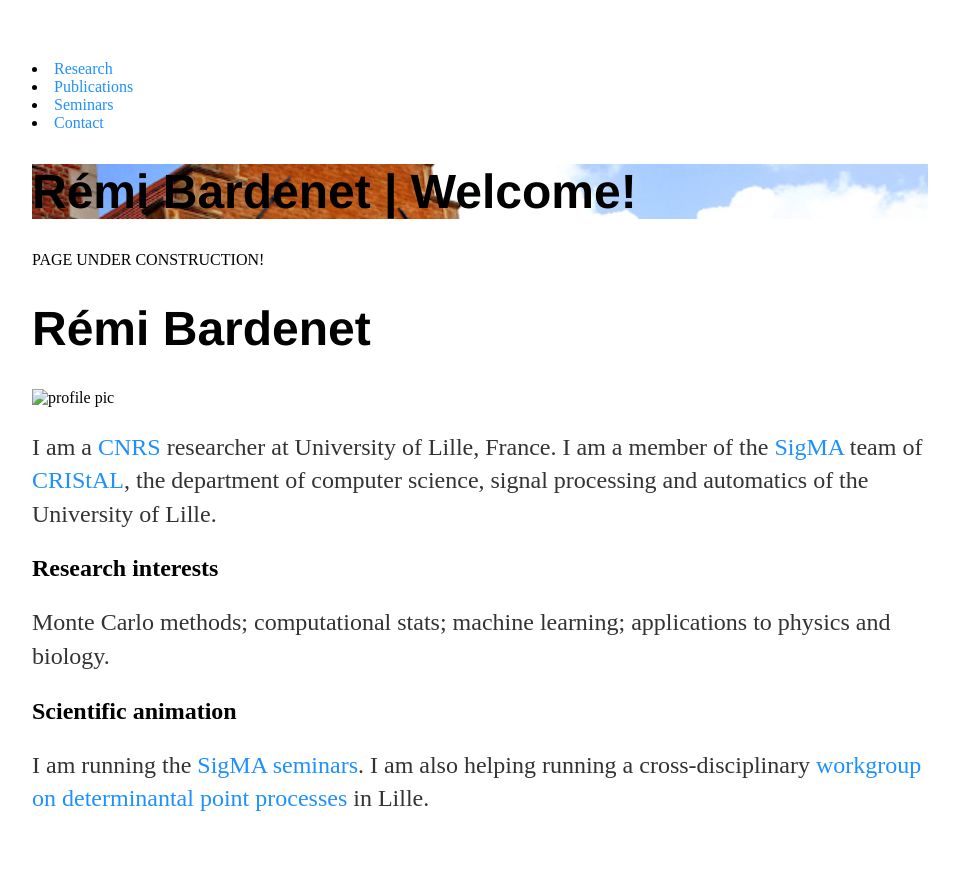
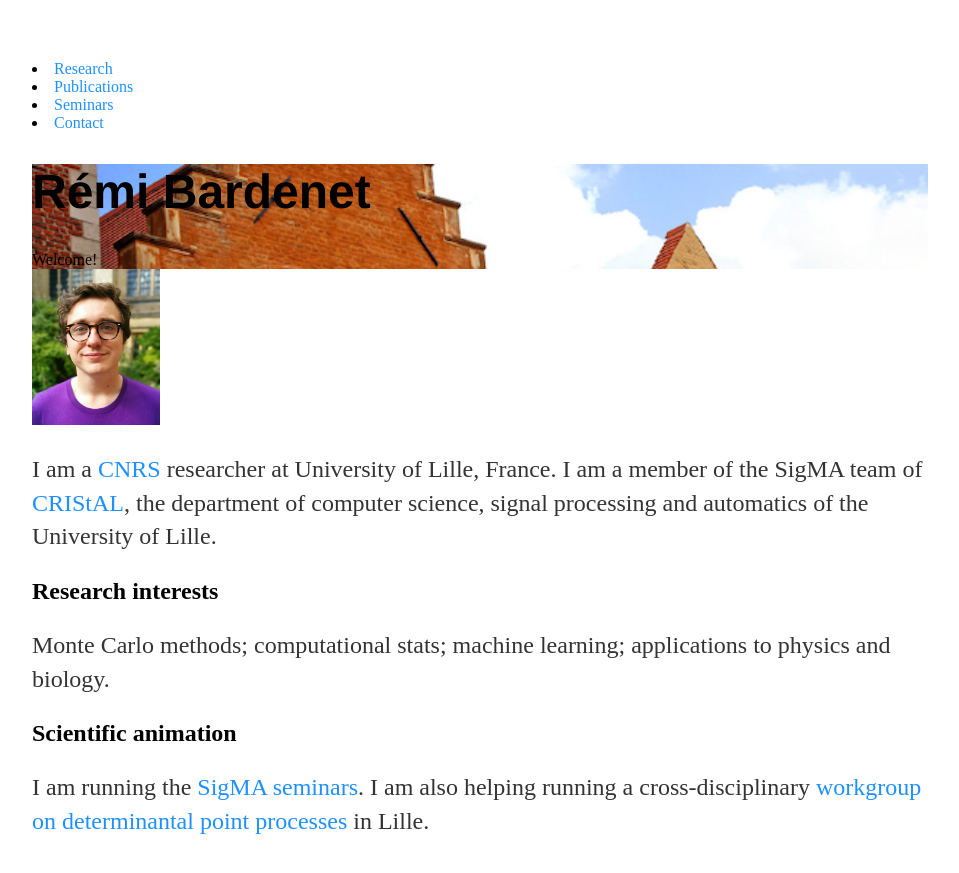
Before and after one commit to rbardenet/rbardenet.github.io, a Jekyll site: the page built from index.html, in a window 1280 px wide. Shown: the top 873 px of the page, without its empty margins (160-1119 px from the left). Built offline with Jekyll 4.4.1, drawn with Linux system fonts in a browser that asks for light colours.

```diff
--- a/_layouts/page.html
+++ b/_layouts/page.html
@@ -5,9 +5,8 @@
 <!-- Page Header -->
 <header class="intro-header" style="background-image: url('{{ site.baseurl }}/{{ page.header-img }}')">
                     <h1>{% if page.title %}{{ page.title }}{% else %}{{ site.title }}{% endif %}</h1>
+                    <span class="subheading">{{ page.description }}</span>
 </header>
-
-
 
 <!-- Main Content -->
 <div>
--- a/index.html
+++ b/index.html
@@ -1,22 +1,24 @@
 ---
 layout: page
-title: "Rémi Bardenet | Welcome!"
-description: ""
+title: "Rémi Bardenet"
+description: "Welcome!"
 header-img: "img/bettignies.png"
 ---
 
-PAGE UNDER CONSTRUCTION!
+<div id="aside">
+	<img src="img/id_bardenet_2014_small.png" alt="profile pic" style="width:128px;">
+</div>
 
 <div class="blurb">
-	<h1> R&eacute;mi Bardenet </h1>
-         <img src="Images/id_bardenet_2014_small.png" alt="profile pic" style="width:128px;">
-	<p>I am a <a href="http://www.cnrs.fr/index.php"> CNRS</a> researcher at University of Lille, France. I
-  am a member of the <a
-  href="http://www.cristal.univ-lille.fr/?rubrique29&eid=30">
-  SigMA</a> team of <a
-  href="http://www.cristal.univ-lille.fr/?lang=en">
-  CRIStAL</a>, the department of computer science, signal processing
-  and automatics of the University of Lille.
+	<p>
+        I am a <a href="http://www.cnrs.fr/index.php"> CNRS</a>
+	researcher at University of Lille, France. I am a member of
+	the
+	<ahref="http://www.cristal.univ-lille.fr/?rubrique29&eid=30">
+	SigMA</a> team of <a
+	href="http://www.cristal.univ-lille.fr/?lang=en"> CRIStAL</a>,
+	the department of computer science, signal processing and
+	automatics of the University of Lille.
         </p>
 
         <h2> Research interests </h2>
```
